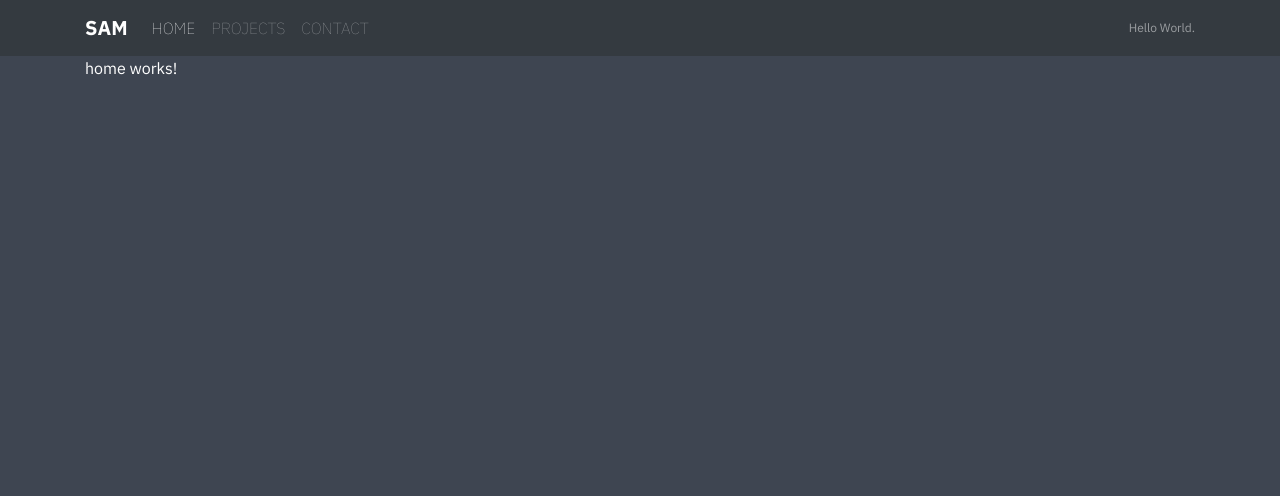
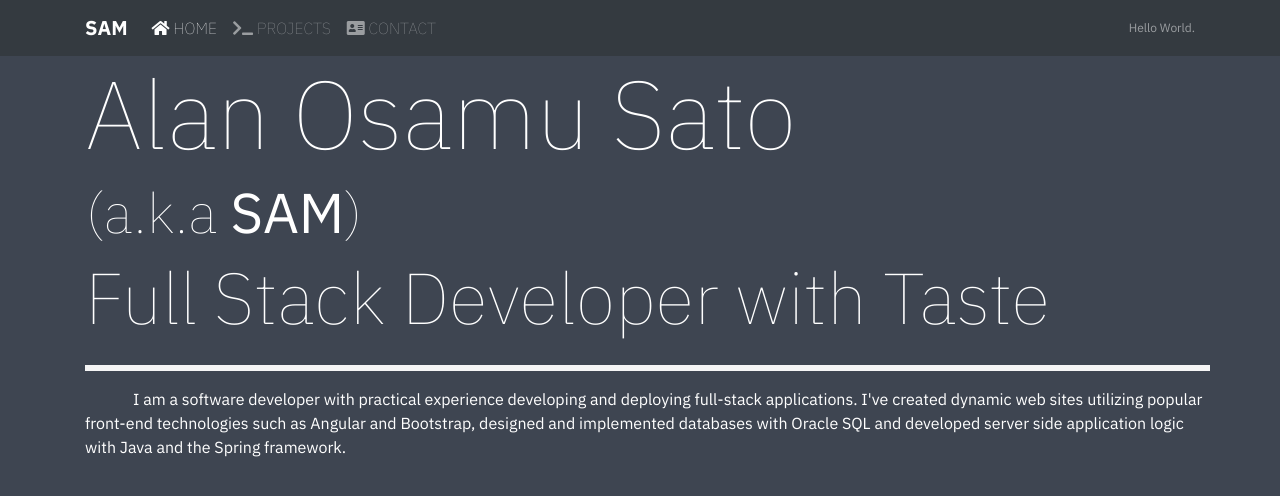
Before and after one commit to halfcreative/mySite, an Angular app: page /home in a window 1280 px wide. Shown: the top 496 px of the page. Built offline with nearby package versions, Linux system fonts and the light colour scheme.

Commit message:
add flesh to home component

```diff
--- a/src/app/app-routing.module.ts
+++ b/src/app/app-routing.module.ts
@@ -15,7 +15,8 @@ const routes: Routes = [
   {path: '', redirectTo: 'home', pathMatch: 'full'},
   {path: 'home', component: HomeComponent, data: { animation: 'HomePage' }},
   {path: 'projects', component: ProjectsComponent, data: { animation: 'ProjectsPage' }},
-  {path: 'contact', component: ContactComponent, data: { animation: 'ContactPage' }}
+  {path: 'contact', component: ContactComponent, data: { animation: 'ContactPage' }},
+  {path: '**', redirectTo: 'home', pathMatch: 'full'}
 ];
 
 @NgModule({
--- a/src/app/app.component.css
+++ b/src/app/app.component.css
@@ -0,0 +1,3 @@
+#mainCont{
+    position: relative;
+}
--- a/src/app/app.component.html
+++ b/src/app/app.component.html
@@ -1,4 +1,4 @@
 <app-nav></app-nav>
-<div class="container" [@routeAnimations]=" outlet.isActivated ? prepareRoute(outlet) : '' " >
+<div class="container" id="mainCont" [@routeAnimations]=" outlet.isActivated ? prepareRoute(outlet) : '' " >
   <router-outlet #outlet="outlet"></router-outlet>
 </div>
--- a/src/app/components/home/home.component.css
+++ b/src/app/components/home/home.component.css
@@ -0,0 +1,10 @@
+hr {
+    height: 5px;
+    border-color: whitesmoke;
+    background-color: whitesmoke;
+    color: whitesmoke;
+}
+
+p {
+    text-indent: 3rem;
+}
--- a/src/app/components/home/home.component.html
+++ b/src/app/components/home/home.component.html
@@ -1,3 +1,24 @@
-<p>
-  home works!
-</p>
+<div class="row">
+  <div class="col-sm-12">
+    <h1 class="display-1">Alan Osamu Sato</h1>
+  </div>
+</div>
+<div class="row">
+  <div class="col-sm-12">
+    <h3 class="display-4">(a.k.a <strong>SAM</strong>)</h3>
+  </div>
+</div>
+<div class="row">
+  <div class="col-sm-12">
+    <h2 class="display-3"> Full Stack Developer with Taste</h2>
+  </div>
+</div>
+<hr />
+<div class="row">
+  <div class="col-sm-12">
+    <p> I am a software developer with practical experience developing and deploying full-stack applications. I've created
+      dynamic web sites utilizing popular front-end technologies such as Angular and Bootstrap, designed and
+      implemented databases with Oracle SQL and developed server side application logic with Java and the Spring
+      framework.</p>
+  </div>
+</div>
--- a/src/app/components/nav/nav.component.html
+++ b/src/app/components/nav/nav.component.html
@@ -5,21 +5,21 @@
     <!-- The "brand" goes here -->
     <a class="navbar-brand" routerLink="/home" id="navTitle">SAM</a>
     <!-- Button for expanding the navigation options when collapsed -->
-    <button class="navbar-toggler" type="button" (click)="isCollapsed = !isCollapsed" [attr.aria-expanded]="!isCollapsed"
-      aria-controls="navbar">
+    <button class="navbar-toggler" type="button" (click)="isCollapsed = !isCollapsed" data-target="#navbarHeader" aria-controls="navbar"
+      [attr.aria-expanded]="!isCollapsed" aria-label="Toggle navigation">
       <span class="navbar-toggler-icon"></span>
     </button>
     <!-- Navbar Links -->
     <div class="navbar-collapse" [ngbCollapse]="!isCollapsed">
       <ul class="nav navbar-nav mr-auto">
         <li class="nav-item">
-          <a class="nav-link" routerLink="/home" routerLinkActive="active">HOME</a>
+          <a class="nav-link" routerLink="/home" routerLinkActive="active"><i class="fas fa-home"></i> HOME</a>
         </li>
         <li class="nav-item">
-          <a class="nav-link" routerLink="/projects" routerLinkActive="active">PROJECTS</a>
+          <a class="nav-link" routerLink="/projects" routerLinkActive="active"><i class="fas fa-terminal"></i> PROJECTS</a>
         </li>
         <li class="nav-item">
-          <a class="nav-link" routerLink="/contact" routerLinkActive="active">CONTACT</a>
+          <a class="nav-link" routerLink="/contact" routerLinkActive="active"><i class="fas fa-address-card"></i> CONTACT</a>
         </li>
       </ul>
       <!-- Random quote dependant on page -->
```
